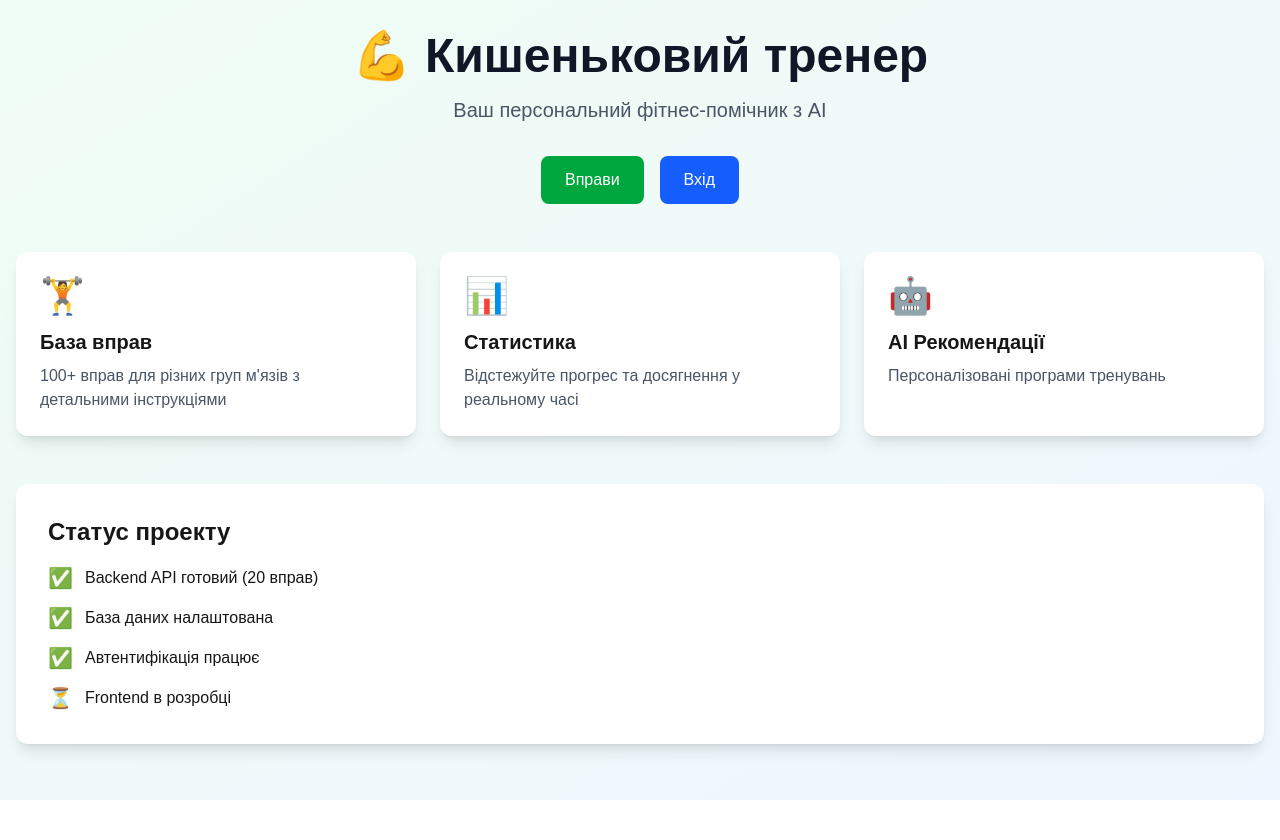
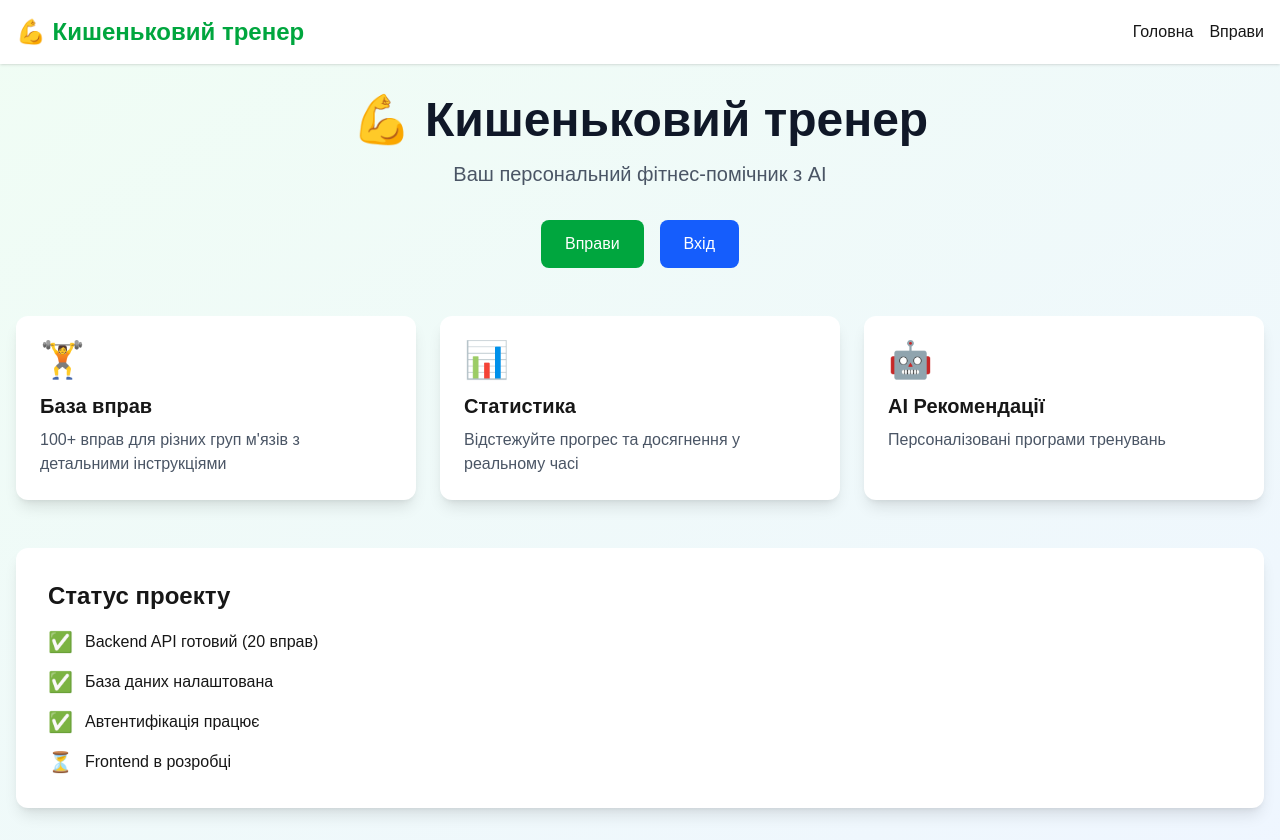
Before and after one commit to Serospapay/Fit-AI, a Next.js app in the folder frontend/: page / in a window 1280 px wide. Before the commit the page ends 800 px from the top, so only its background shows below. Built offline with nearby package versions, Linux system fonts and the light colour scheme.

Commit message:
Add navigation to all pages

```diff
--- a/frontend/app/exercises/page.tsx
+++ b/frontend/app/exercises/page.tsx
@@ -79,6 +79,15 @@ export default function ExercisesPage() {
 
   return (
     <div className="min-h-screen bg-gradient-to-br from-green-50 to-blue-50">
+      <nav className="bg-white shadow-sm">
+        <div className="container mx-auto px-4 py-4 flex justify-between items-center">
+          <a href="/" className="text-2xl font-bold text-green-600">💪 Кишеньковий тренер</a>
+          <div className="flex gap-4">
+            <a href="/" className="hover:text-green-600">Головна</a>
+            <a href="/exercises" className="hover:text-green-600 font-semibold">Вправи</a>
+          </div>
+        </div>
+      </nav>
       <div className="container mx-auto px-4 py-8">
         <div className="mb-8">
           <h1 className="text-4xl font-bold text-gray-900 mb-4">🏋️ База вправ</h1>
--- a/frontend/app/page.tsx
+++ b/frontend/app/page.tsx
@@ -3,6 +3,15 @@
 export default function Home() {
   return (
     <div className="min-h-screen bg-gradient-to-br from-green-50 to-blue-50">
+      <nav className="bg-white shadow-sm">
+        <div className="container mx-auto px-4 py-4 flex justify-between items-center">
+          <h1 className="text-2xl font-bold text-green-600">💪 Кишеньковий тренер</h1>
+          <div className="flex gap-4">
+            <a href="/" className="hover:text-green-600">Головна</a>
+            <a href="/exercises" className="hover:text-green-600">Вправи</a>
+          </div>
+        </div>
+      </nav>
       <div className="container mx-auto px-4 py-8">
         <div className="text-center mb-12">
           <h1 className="text-5xl font-bold text-gray-900 mb-4">
```
